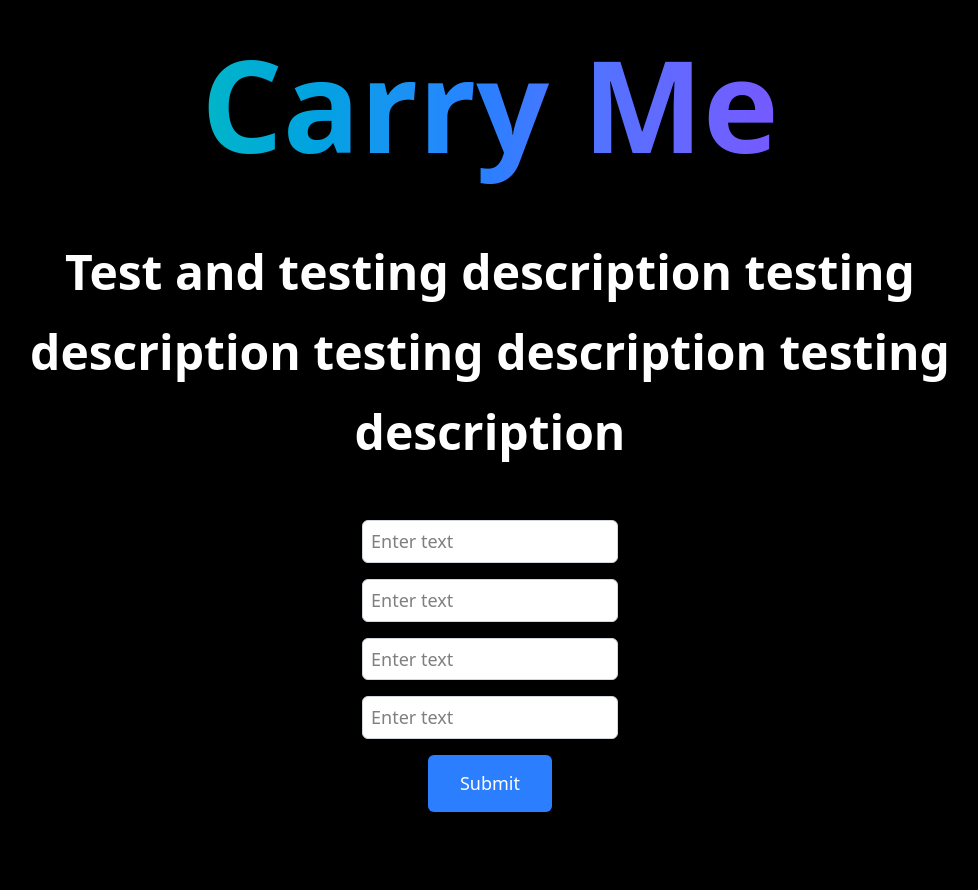
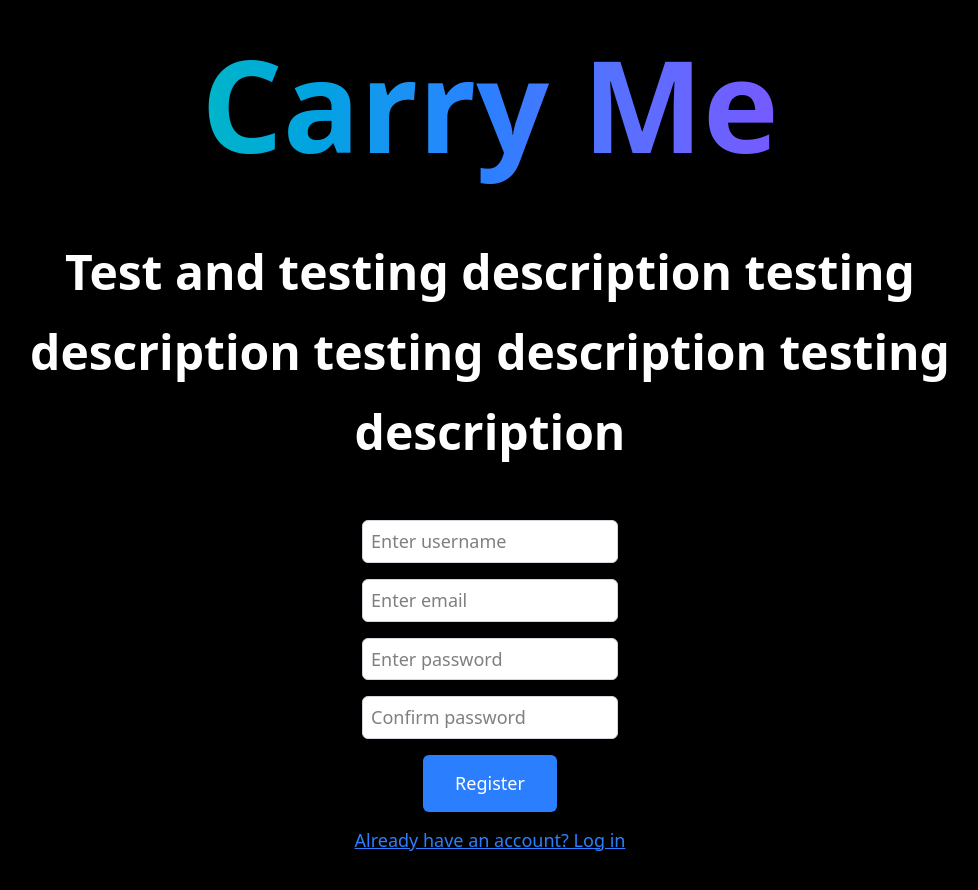
Before and after one commit to woznia93/Carry-Me, a React (Vite) app: page / in a window 1280 px wide. Shown: the top 890 px of the page, without its empty margins (150-1128 px from the left). Built offline with nearby package versions, Linux system fonts and the light colour scheme.

Commit message:
adding login func

```diff
--- a/src/LandingPage/Register.jsx
+++ b/src/LandingPage/Register.jsx
@@ -1,20 +1,22 @@
 import { useState } from "react";
 
-function Register() {
+function AuthForm() {
   const [formData, setFormData] = useState({
     field1: "",
     field2: "",
     field3: "",
     field4: "",
   });
+  const [isLogin, setIsLogin] = useState(false); // State to toggle between login and register
 
   const handleChange = (e) => {
     setFormData({ ...formData, [e.target.name]: e.target.value });
   };
 
   const handleSubmit = async () => {
+    const url = isLogin ? "http://localhost:5000/login" : "http://localhost:5000/register";
     try {
-      const response = await fetch("http://localhost:5000/register", {
+      const response = await fetch(url, {
         method: "POST",
         headers: {
           "Content-Type": "application/json",
@@ -23,11 +25,11 @@ function Register() {
       });
 
       if (!response.ok) {
-        throw new Error("Failed to register");
+        throw new Error(isLogin ? "Failed to log in" : "Failed to register");
       }
 
       const result = await response.json();
-      console.log("Success:", result);
+      console.log(isLogin ? "Login Success:" : "Register Success:", result);
     } catch (error) {
       console.error("Error:", error);
     }
@@ -35,6 +37,9 @@ function Register() {
 
   return (
     <div className="text-white text-lg text-center leading-snug container mt-12 px-12 font-jetbrains">
+      <div className="">
+        {/* Conditional Rendering for Login/Register */}
+        {isLogin ? (
           <div className="w-full grid grid-cols-1 place-items-center gap-y-4">
             <input
               type="text"
@@ -42,42 +47,78 @@ function Register() {
               value={formData.field1}
               onChange={handleChange}
               className="bg-white text-black border border-gray-300 p-2 rounded-md focus:outline-none focus:ring-2 focus:ring-blue-500 w-64"
-          placeholder="Enter text"
+              placeholder="Enter username"
             />
             <input
-          type="text"
+              type="password"
               name="field2"
               value={formData.field2}
               onChange={handleChange}
               className="bg-white text-black border border-gray-300 p-2 rounded-md focus:outline-none focus:ring-2 focus:ring-blue-500 w-64"
-          placeholder="Enter text"
+              placeholder="Enter password"
+            />
+            <button
+              className="cursor-pointer p-4 bg-blue-500 rounded-md px-8"
+              onClick={handleSubmit}
+            >
+              Log In
+            </button>
+          </div>
+        ) : (
+          <div className="w-full grid grid-cols-1 place-items-center gap-y-4">
+            <input
+              type="text"
+              name="field1"
+              value={formData.field1}
+              onChange={handleChange}
+              className="bg-white text-black border border-gray-300 p-2 rounded-md focus:outline-none focus:ring-2 focus:ring-blue-500 w-64"
+              placeholder="Enter username"
             />
             <input
-          type="text"
+              type="email"
+              name="field2"
+              value={formData.field2}
+              onChange={handleChange}
+              className="bg-white text-black border border-gray-300 p-2 rounded-md focus:outline-none focus:ring-2 focus:ring-blue-500 w-64"
+              placeholder="Enter email"
+            />
+            <input
+              type="password"
               name="field3"
               value={formData.field3}
               onChange={handleChange}
               className="bg-white text-black border border-gray-300 p-2 rounded-md focus:outline-none focus:ring-2 focus:ring-blue-500 w-64"
-          placeholder="Enter text"
+              placeholder="Enter password"
             />
             <input
-          type="text"
+              type="password"
               name="field4"
               value={formData.field4}
               onChange={handleChange}
               className="bg-white text-black border border-gray-300 p-2 rounded-md focus:outline-none focus:ring-2 focus:ring-blue-500 w-64"
-          placeholder="Enter text"
+              placeholder="Confirm password"
             />
-
             <button
               className="cursor-pointer p-4 bg-blue-500 rounded-md px-8"
               onClick={handleSubmit}
             >
-          Submit
+              Register
             </button>
+          </div>
+        )}
+
+        {/* Toggle between login and register */}
+        <div className="mt-4">
+          <button
+            onClick={() => setIsLogin(!isLogin)}
+            className="cursor-pointer text-blue-500 underline"
+          >
+            {isLogin ? "Need an account? Register here" : "Already have an account? Log in"}
+          </button>
+        </div>
       </div>
     </div>
   );
 }
 
-export default Register;
+export default AuthForm;
```
Lines whose indentation alone changed are shown as unchanged.
